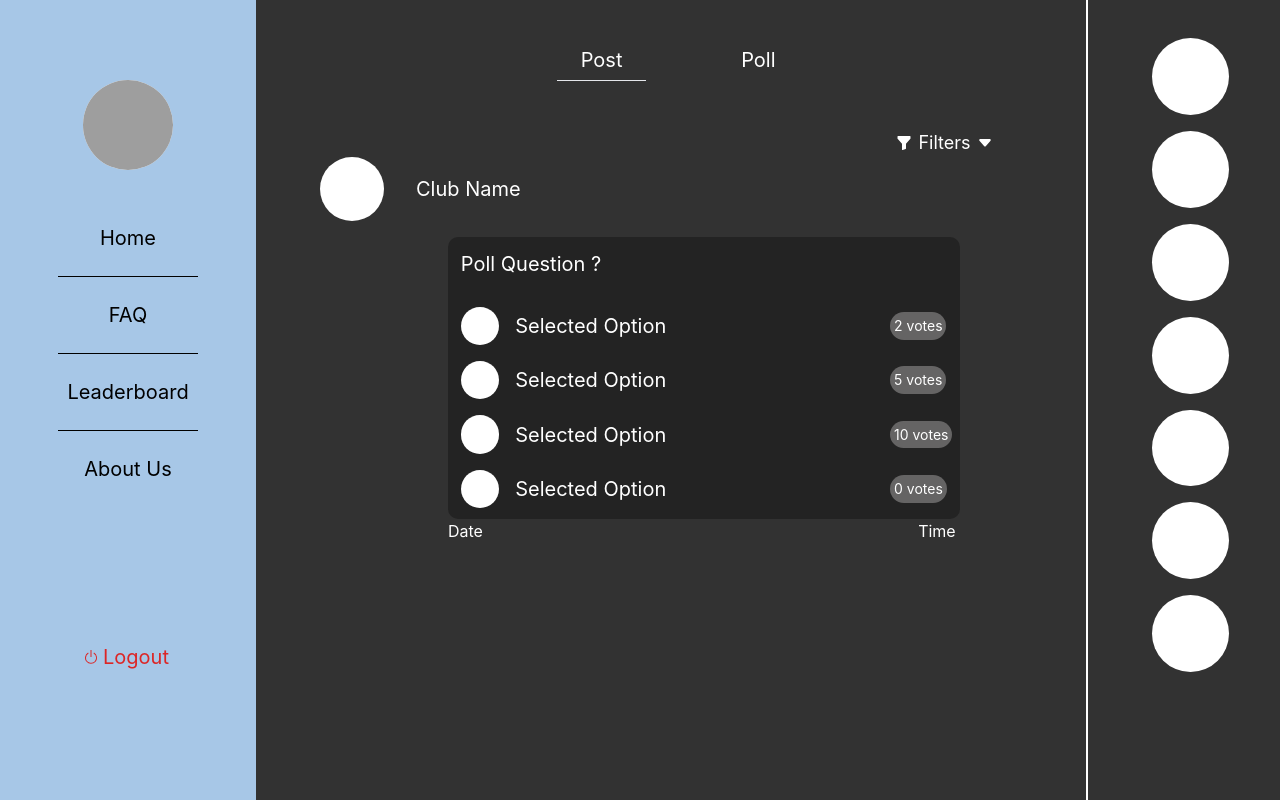
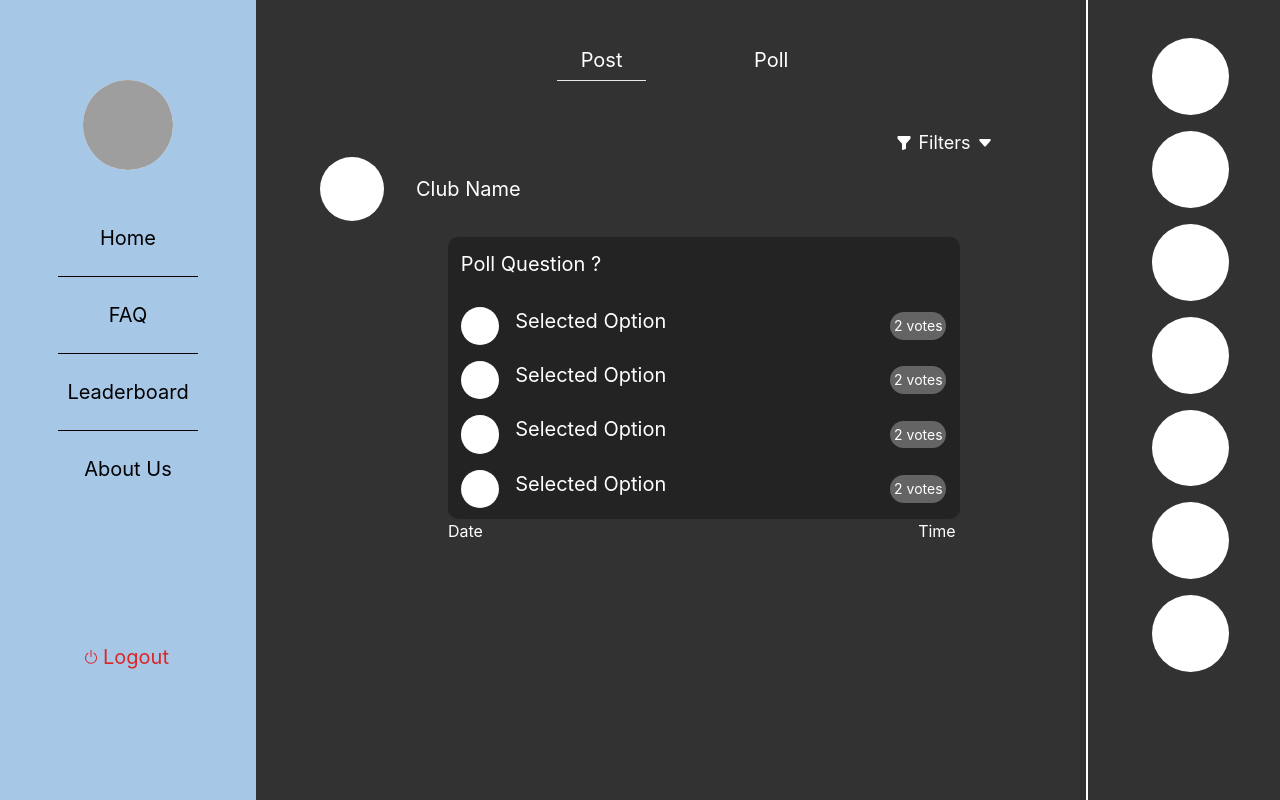
Before and after one commit to anantbansa1/ProjectPluton, a React (Create React App) app: page / in a window 1280 px wide. Built offline with nearby package versions, Linux system fonts and the light colour scheme; grey boxes are pictures that could not be loaded.

Commit message:
finalpollpage

```diff
--- a/src/components/pages/PollPage.js
+++ b/src/components/pages/PollPage.js
@@ -2,9 +2,8 @@ import React, { useState } from "react";
 import Navbar from "../Navbar";
 
 export default function UserFeed() {
-
-  const [post,underline] = useState(true);
-  const [select,set] = useState(false);
+  const [post, underline] = useState(true);
+  const [select, set] = useState(false);
 
   return (
     <div>
@@ -13,10 +12,13 @@ export default function UserFeed() {
         <div className="flex-row flex space-x-20 my-[10vh] mx-[23.5vw] text-xl">
           <div className="leading-10">
             <button
-            onClick={(e) =>{
+              onClick={(e) => {
                 underline(true);
               }}
-            className="w-[7vw] text-center">Post</button>
+              className="w-[7vw] text-center"
+            >
+              Post
+            </button>
             {post === true ? (
               <hr className="w-[7vw]" />
             ) : (
@@ -25,10 +27,13 @@ export default function UserFeed() {
           </div>
           <div className="leading-10">
             <button
-            onClick={(e) =>{
+              onClick={(e) => {
                 underline(false);
               }}
-            className="w-[5vw] text-center">Poll</button>
+              className="w-[7vw] text-center"
+            >
+              Poll
+            </button>
             {post === false ? (
               <hr className="w-[7vw]" />
             ) : (
@@ -85,13 +90,13 @@ export default function UserFeed() {
           </div>
           <div className="ml-[35vw] text-white ">
             <div className="h-[22vw] w-[40vw] bg-[#232323]  mt-[2vh] rounded-[10px]">
-                <div className="p-[1vw] text-xl">
-                    Poll Question ?
-                </div>
+              <div className="p-[1vw] text-xl">Poll Question ?</div>
               <div className="flex items-center text-xl space-x-56 mt-[2vh]">
                 <div className="flex items-center space-x-4">
-                        <button className="h-[3vw] w-[3vw] bg-white rounded-[50%] ml-[1vw]"></button>
-                        <button>Selected Option</button>
+                  <button className="flex space-x-4">
+                    <div className="h-[3vw] w-[3vw] bg-white rounded-[50%] ml-[1vw]"></div>
+                    <div>Selected Option</div>
+                  </button>
                 </div>
                 <div>
                   <div className="bg-[#656464] text-sm rounded-[20px] p-[0.3vw]">
@@ -101,34 +106,40 @@ export default function UserFeed() {
               </div>
               <div className="flex items-center text-xl space-x-56 mt-[2vh]">
                 <div className="flex items-center space-x-4">
+                  <button className="flex space-x-4">
                     <div className="h-[3vw] w-[3vw] bg-white rounded-[50%] ml-[1vw]"></div>
-                        <button>Selected Option</button>
+                    <div>Selected Option</div>
+                  </button>
                 </div>
                 <div>
                   <div className="bg-[#656464] text-sm rounded-[20px] p-[0.3vw]">
-                            5 votes
+                    2 votes
                   </div>
                 </div>
               </div>
               <div className="flex items-center text-xl space-x-56 mt-[2vh]">
                 <div className="flex items-center space-x-4">
+                  <button className="flex space-x-4">
                     <div className="h-[3vw] w-[3vw] bg-white rounded-[50%] ml-[1vw]"></div>
-                        <button>Selected Option</button>
+                    <div>Selected Option</div>
+                  </button>
                 </div>
                 <div>
                   <div className="bg-[#656464] text-sm rounded-[20px] p-[0.3vw]">
-                            10 votes
+                    2 votes
                   </div>
                 </div>
               </div>
               <div className="flex items-center text-xl space-x-56 mt-[2vh]">
                 <div className="flex items-center space-x-4">
+                  <button className="flex space-x-4">
                     <div className="h-[3vw] w-[3vw] bg-white rounded-[50%] ml-[1vw]"></div>
-                        <button>Selected Option</button>
+                    <div>Selected Option</div>
+                  </button>
                 </div>
                 <div>
                   <div className="bg-[#656464] text-sm rounded-[20px] p-[0.3vw]">
-                            0 votes
+                    2 votes
                   </div>
                 </div>
               </div>
```
Lines whose indentation alone changed are shown as unchanged.
